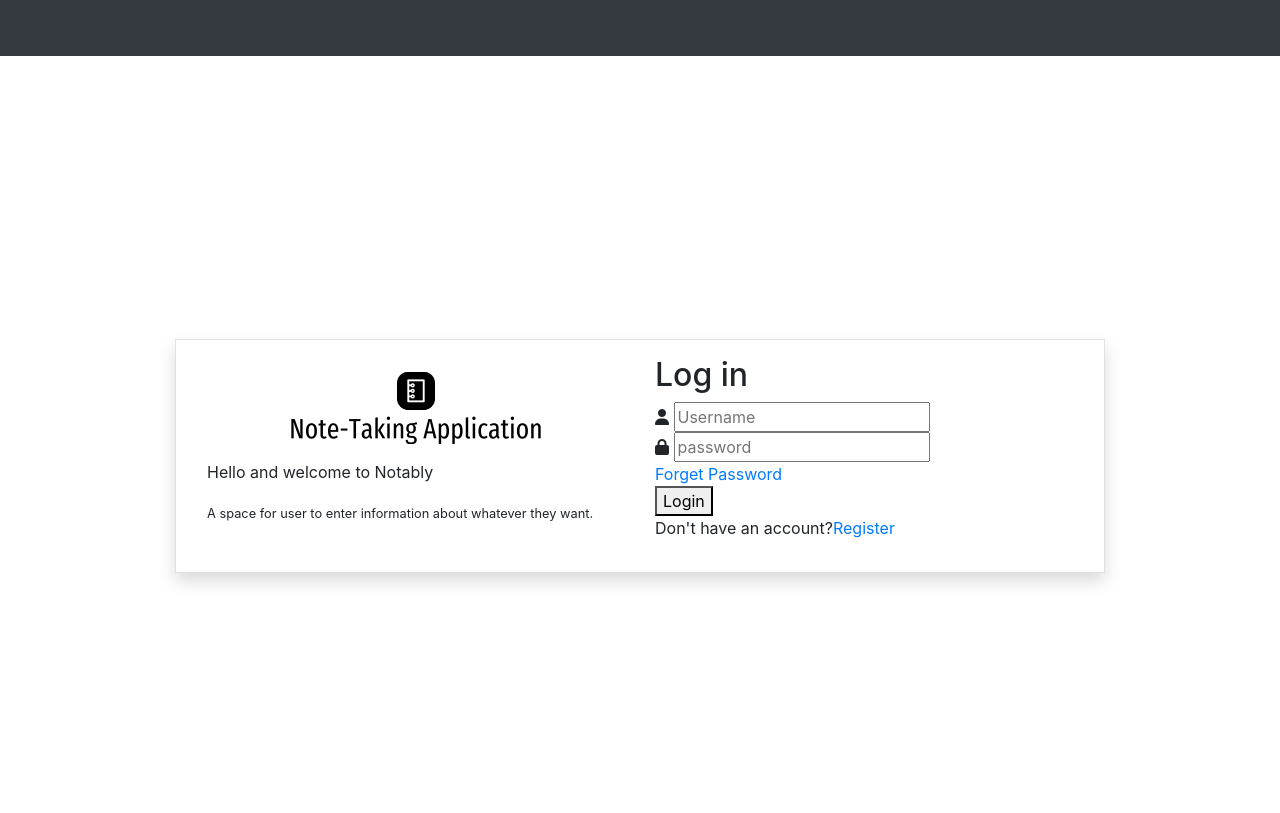
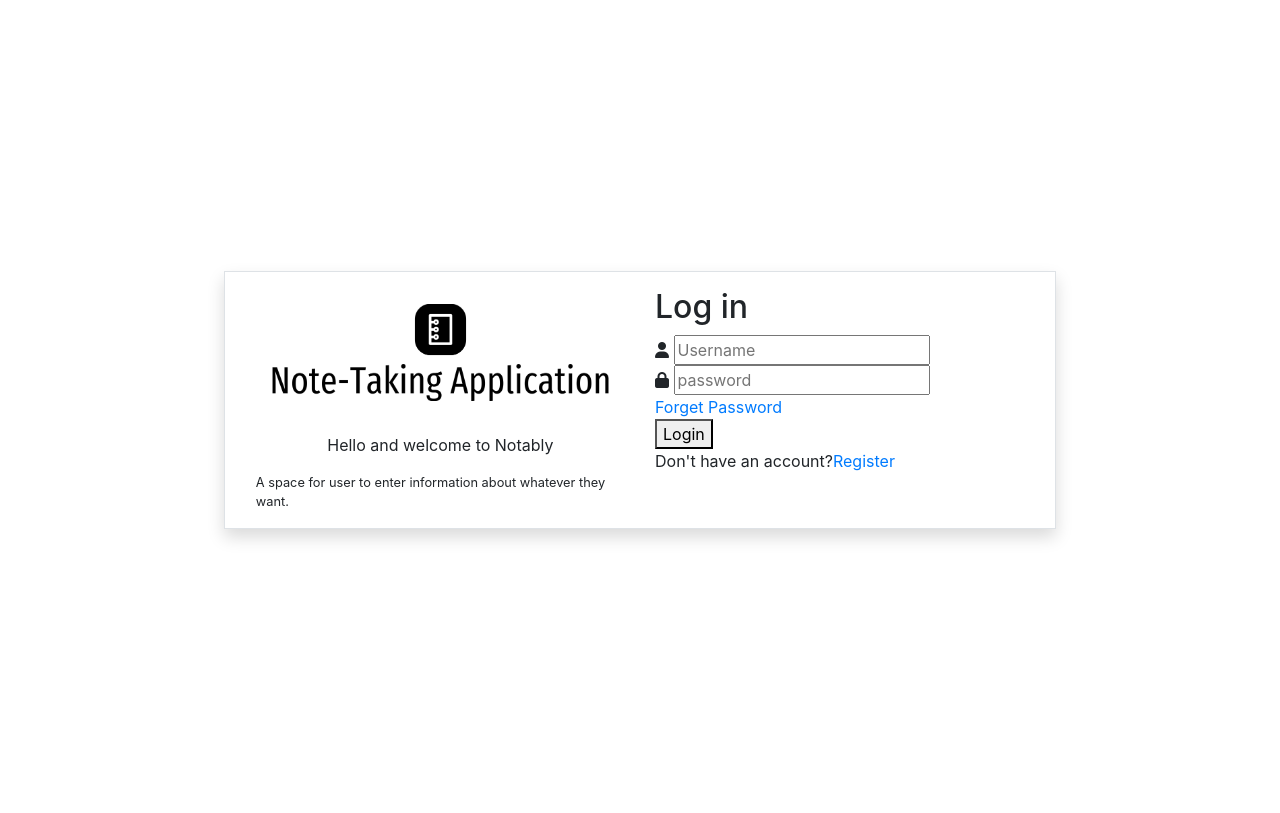
Before and after one commit to MohammadRauf0/WebProgrammingProject, a PHP site: page /raufCombining/login.html in a window 1280 px wide. Shown: the top 813 px of the page. After the commit the page ends 541 px from the top, so only its background shows below. Run offline with PHP 8.4, Linux system fonts and the light colour scheme; some libraries are stand-ins or nearby versions; some web fonts are replaced.

Commit message:
modifies the spacing between the containers with bootstrap

```diff
--- a/raufCombining/login.html
+++ b/raufCombining/login.html
@@ -12,26 +12,15 @@
 </head>
 
 <body>
-
-  <nav class="navbar bg-body-tertiary bg-dark">
-    <div class="container justify-content-center">
-      <div class="navbar-brand">
-        <a href="dashboard.php" class="navbar-brand">
-        </a>
-      </div>
-    </div>
-  </nav>
-
-
-  <div class="container d-flex justify-content-center align-items-center min-vh-100">
+  <div class="container d-flex justify-content-center align-items-center min-vh-100 ">
     <div class="row border rounded-5 p-3 shadow box-area">
 
-      <div class="col-md-6 left-box">
+      <div class="col-md-6 rounded-41 left-box">
         <div class="featured-image d-flex justify-content-center align-items-center p-3">
-          <img src="../Assets/logo1.png" class="img-fluid" width="250px" alt="noteTakingAppImage">
+          <img src="../Assets/logo1.png" class="img-fluid " width="550px" alt="noteTakingAppImage">
         </div>
-        <p>Hello and welcome to Notably</p>
-        <small>A space for user to enter information about whatever they want.</small>
+        <p class="align-items-center justify-content-center d-flex mt-3">Hello and welcome to Notably</p>
+        <small class="align-items-center justify-content-center d-flex">A space for user to enter information about whatever they want.</small>
       </div>
 
       <div class="col-md-6 right-box">
--- a/raufCombining/style.css
+++ b/raufCombining/style.css
@@ -6,5 +6,6 @@ body{
 }
 
 .box-area{
-  width: 930px;
+  width: 75%;
+  height: 70%;
 }
```
